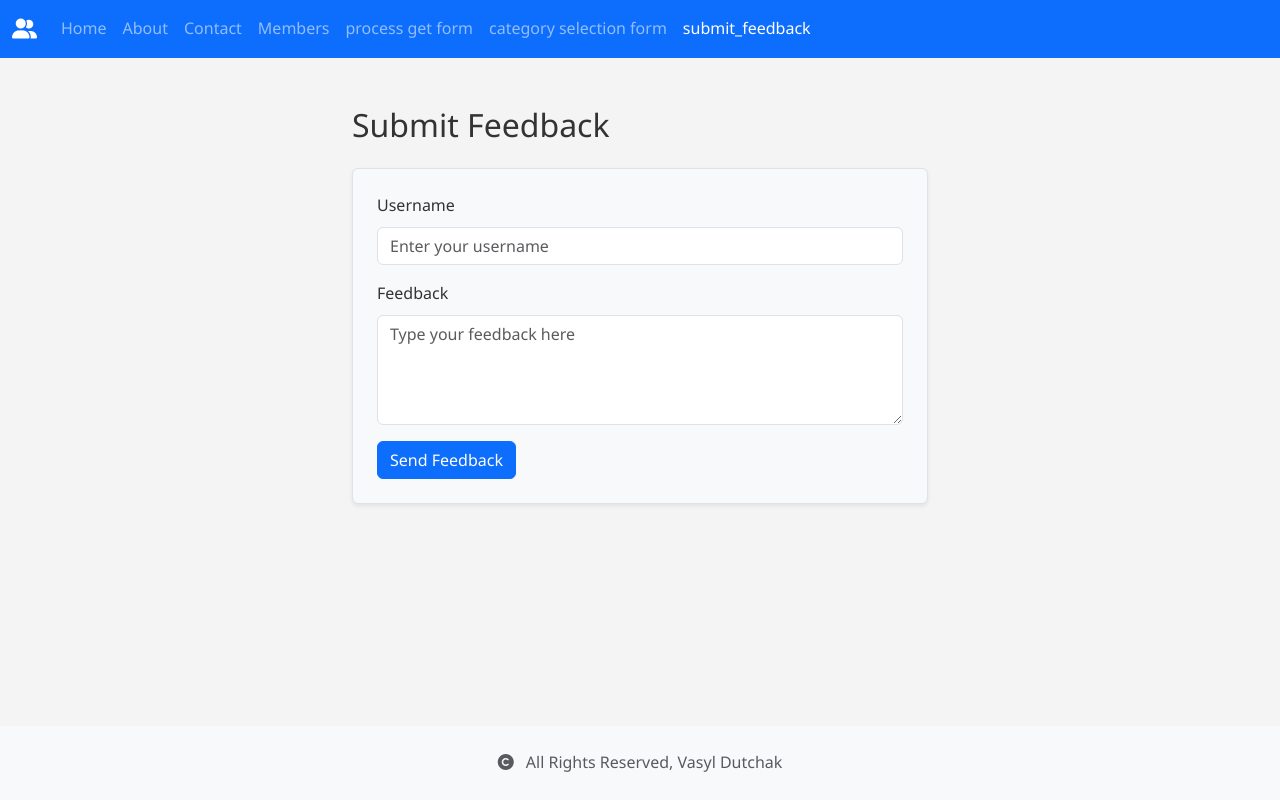
After one commit to vasyldutchak1993/django_web, a Django app: page /submit_feedback/ in a window 1280 px wide. The commit adds this page. Run offline with Django 5.2, Linux system fonts and the light colour scheme.

Commit message:
finished task 3

```diff
--- a/django_app/members/templates/components/nav.html
+++ b/django_app/members/templates/components/nav.html
@@ -32,6 +32,10 @@
                     <a class="nav-link {% if request.resolver_match.url_name == 'category_selection_form' %}active{% endif %}"
                        href="{% url 'members:category_selection_form' %}">category selection form</a>
                 </li>
+                <li class="nav-item">
+                    <a class="nav-link {% if request.resolver_match.url_name == 'submit_feedback' %}active{% endif %}"
+                       href="{% url 'members:submit_feedback' %}">submit_feedback</a>
+                </li>
             </ul>
         </div>
     </div>
--- /dev/null
+++ b/django_app/members/templates/task_class_view/submit_feedback.html
@@ -0,0 +1,34 @@
+{%extends 'base.html'%}
+{%block title%}Submit Feedback{%endblock%}
+{%block content%}
+<div class="container my-5" style="max-width: 600px;">
+    <h2 class="mb-4">Submit Feedback</h2>
+
+
+    {% if messages %}
+      {% for message in messages %}
+        <div class="alert alert-{{ message.tags }} alert-dismissible fade show" role="alert">
+          {{ message }}
+          <button type="button" class="btn-close" data-bs-dismiss="alert" aria-label="Close"></button>
+        </div>
+      {% endfor %}
+    {% endif %}
+
+    <form method="post" class="p-4 border rounded bg-light shadow-sm">
+        {% csrf_token %}
+        <div class="mb-3">
+            <label for="username" class="form-label">Username</label>
+            <input type="text" class="form-control" id="username" name="username" placeholder="Enter your username" required>
+        </div>
+
+        <div class="mb-3">
+            <label for="feedback" class="form-label">Feedback</label>
+            <textarea class="form-control" id="feedback" name="feedback" rows="4" placeholder="Type your feedback here" required></textarea>
+        </div>
+
+        <button type="submit" class="btn btn-primary">Send Feedback</button>
+    </form>
+
+
+</div>
+{%endblock%}
--- a/django_app/members/urls.py
+++ b/django_app/members/urls.py
@@ -1,5 +1,5 @@
 from django.urls import path
-from .views import index, about, contact, members, member_detail, process_get_form_request, category_selection_form
+from .views import index, about, contact, members, member_detail, process_get_form_request, category_selection_form, submit_feedback
 
 app_name = 'members'
 
@@ -11,4 +11,5 @@ urlpatterns = [
     path('members/<int:id>', member_detail,name='detail'),
     path('process_get_form/',process_get_form_request,name='process_get_form'),
     path('category_selection_form/',category_selection_form,name='category_selection_form'),
+    path('submit_feedback/',submit_feedback,name='submit_feedback'),
 ]
--- a/django_app/members/views.py
+++ b/django_app/members/views.py
@@ -1,4 +1,4 @@
-from django.shortcuts import render, get_object_or_404
+from django.shortcuts import render, get_object_or_404, redirect
 from django.contrib import messages
 
 from .models import Member
@@ -40,3 +40,13 @@ def process_get_form_request(request):
 def category_selection_form(request):
     choice = request.GET.get('category')
     return render(request, 'task_class_view/category_selection_form.html', {'choice': choice})
+
+def submit_feedback(request):
+    if request.method == 'POST':
+        feedback = request.POST.get('feedback')
+        username = request.POST.get('username')
+        print(feedback, username)
+        messages.success(request, f"hello {username} your message was send ,{feedback}")
+        return redirect('members:submit_feedback')
+    elif request.method == 'GET':
+        return render(request, 'task_class_view/submit_feedback.html')
```
